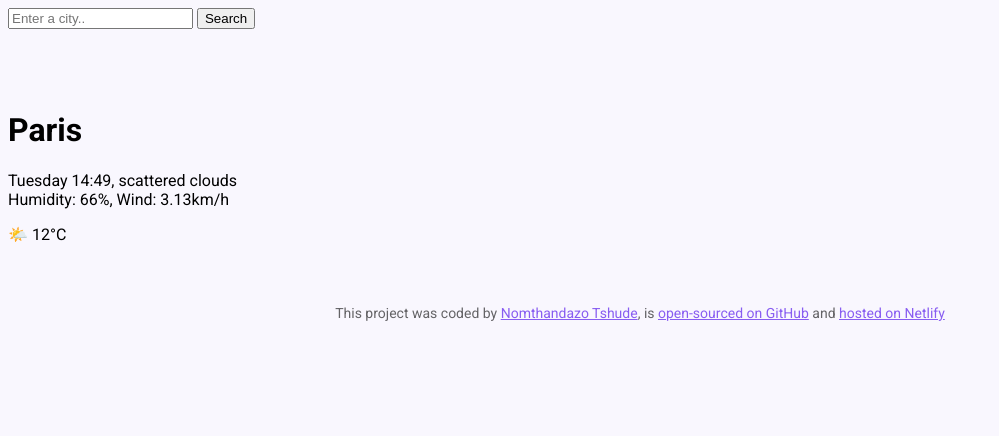
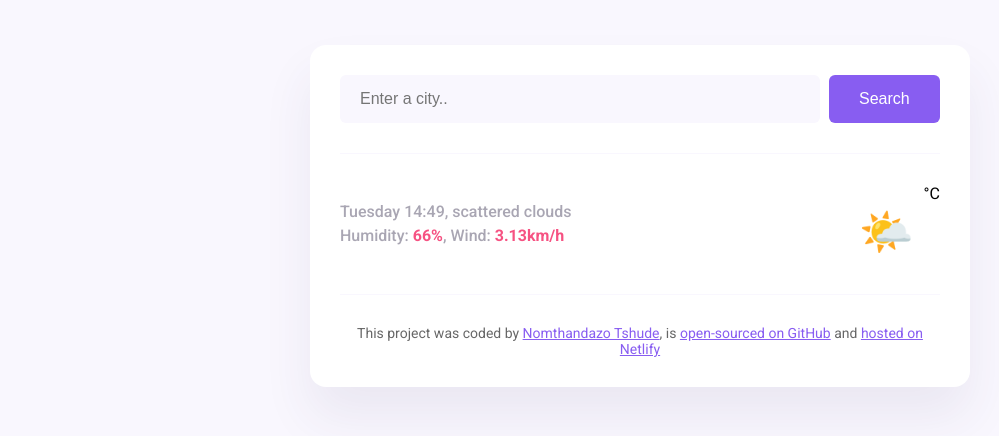
Before and after one commit to Nomthae28/Nonoe-awesome-app, a plain HTML site: page Index.html in a window 1280 px wide. Shown: the whole page, without its empty margins (0-999 px from the left). Drawn offline with Linux system fonts and the light colour scheme.

Commit message:
Updated html

```diff
--- a/Index.html
+++ b/Index.html
@@ -13,29 +13,36 @@
     <script src="https://cdn.jsdeliver.net/npm/axios@1.1.2/dist/axios.min.js"></script>
   </head>
   <body>
+    <div class="weather-app">
     <header>
-      <form>
-        <input type="search" placeholder="Enter a city.." required />
-        <input type="submit" value="Search" />
+      <form class="search-form" id="search-form">
+        <input type="search" placeholder="Enter a city.." required id="search-form-input" class="search-form-input"/>
+        <input type="submit" value="Search" class="search-form-button"/>
       </form>
     </header>
     <main>
-      <div>
-        <h1>Paris</h1>
-        <p>
+      <div class="weather-app-data">
+        <div>
+        <h1 class="weather-app-city" id="city"></h1>
+        <p class="weather-app-details">
           Tuesday 14:49, scattered clouds
           <br />
-          Humidity: 66%, Wind: 3.13km/h
+          Humidity: <strong>66%</strong>, Wind: <strong>3.13km/h</strong>
         </p>
       </div>
-      <div>🌤️ 12°C</div>
+      <div class="weather-app-temperature-container">
+      <div class="weather-app-icon">🌤️</div>
+      <div class="weather-app-temperature" id="temperature"></div>
+      <div class="weather-app-unit">°C</div>
+      </div>
+      </div>
     </main>
 
     <footer>
       This project was coded by
       <a href="https://github.com/Thokoemdlulie/" target="_blank"> Nomthandazo Tshude</a>,
       is
-      <a href="https://https://github.com/settings/profile" target="_blank"
+      <a href="https://github.com/settings/profile" target="_blank"
         >open-sourced on GitHub</a
       >
       and
@@ -43,5 +50,7 @@
         >hosted on Netlify</a
       >
     </footer>
+    </div>
+
   </body>
 </html>
```
